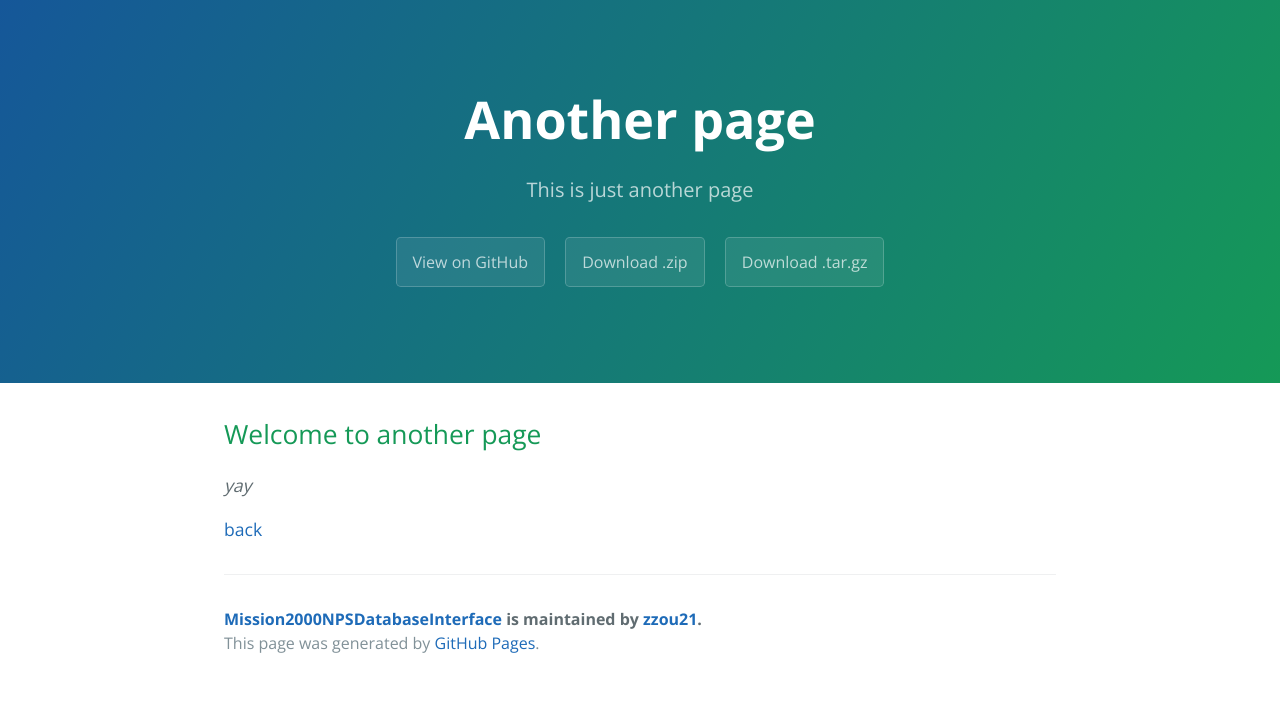
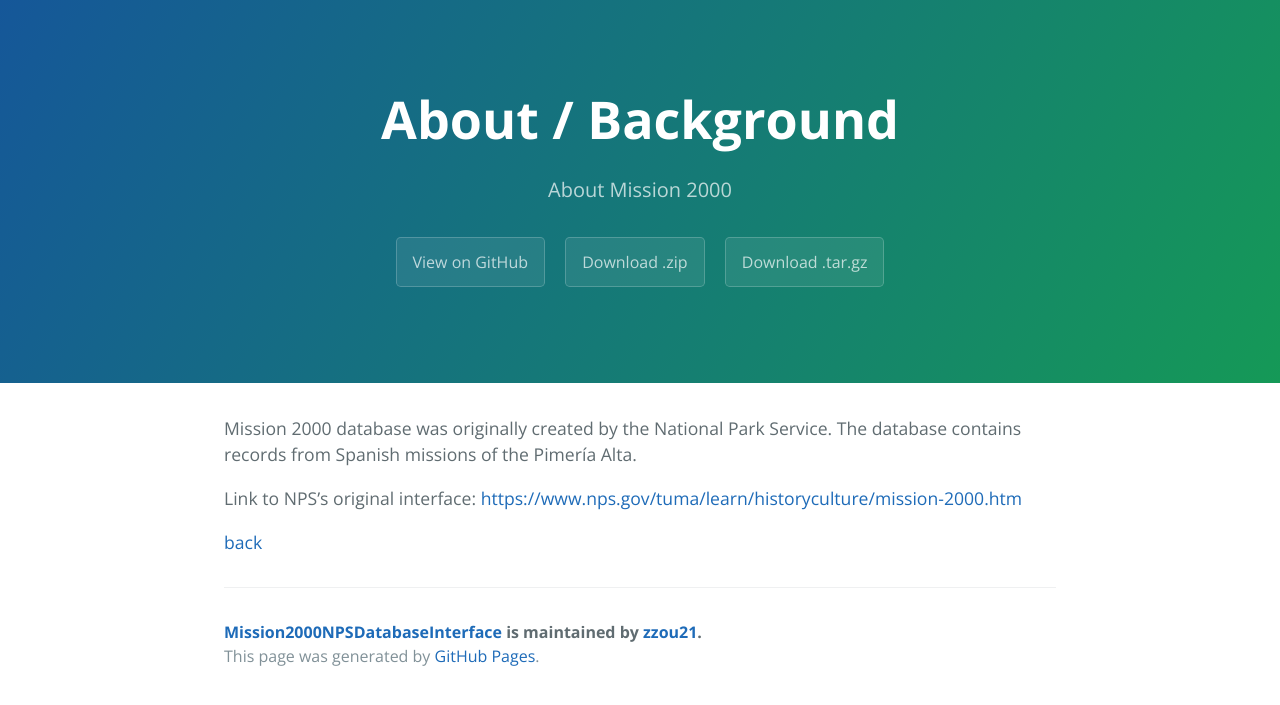
Before and after one commit to zzou21/Mission2000NPSDatabaseInterface, a Jekyll site: the page built from another-page.md, in a window 1280 px wide. Shown: the top 705 px of the page. Built offline with Jekyll 4.4.1, drawn with Linux system fonts in a browser that asks for light colours.

Commit message:
added about page

```diff
--- a/another-page.md
+++ b/another-page.md
@@ -1,11 +1,11 @@
 ---
 layout: default
-title: Another page
-description: This is just another page
+title: About / Background
+description: About Mission 2000
 ---
 
-## Welcome to another page
+Mission 2000 database was originally created by the National Park Service. The database contains records from Spanish missions of the Pimería Alta.
 
-_yay_
+Link to NPS's original interface: [https://www.nps.gov/tuma/learn/historyculture/mission-2000.htm](https://www.nps.gov/tuma/learn/historyculture/mission-2000.htm)
 
 [back](./)
```
